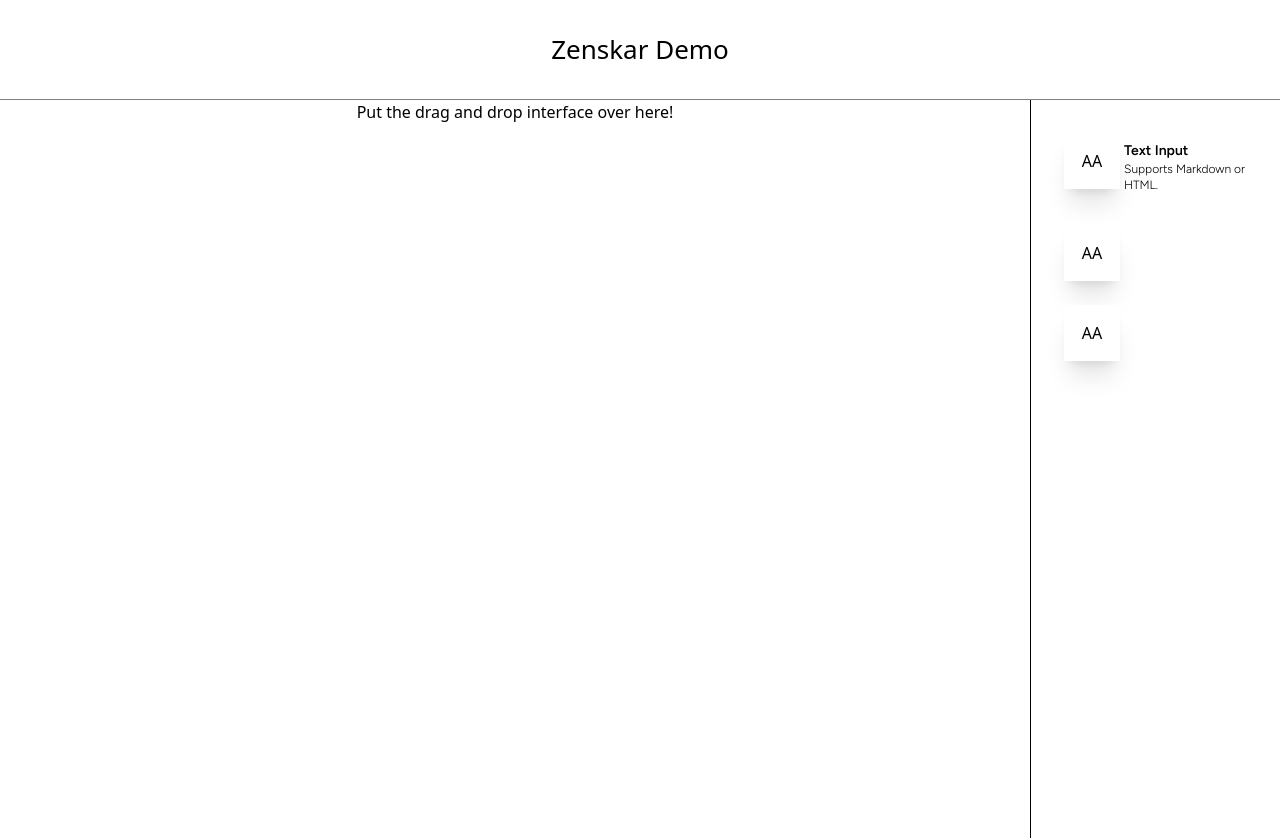
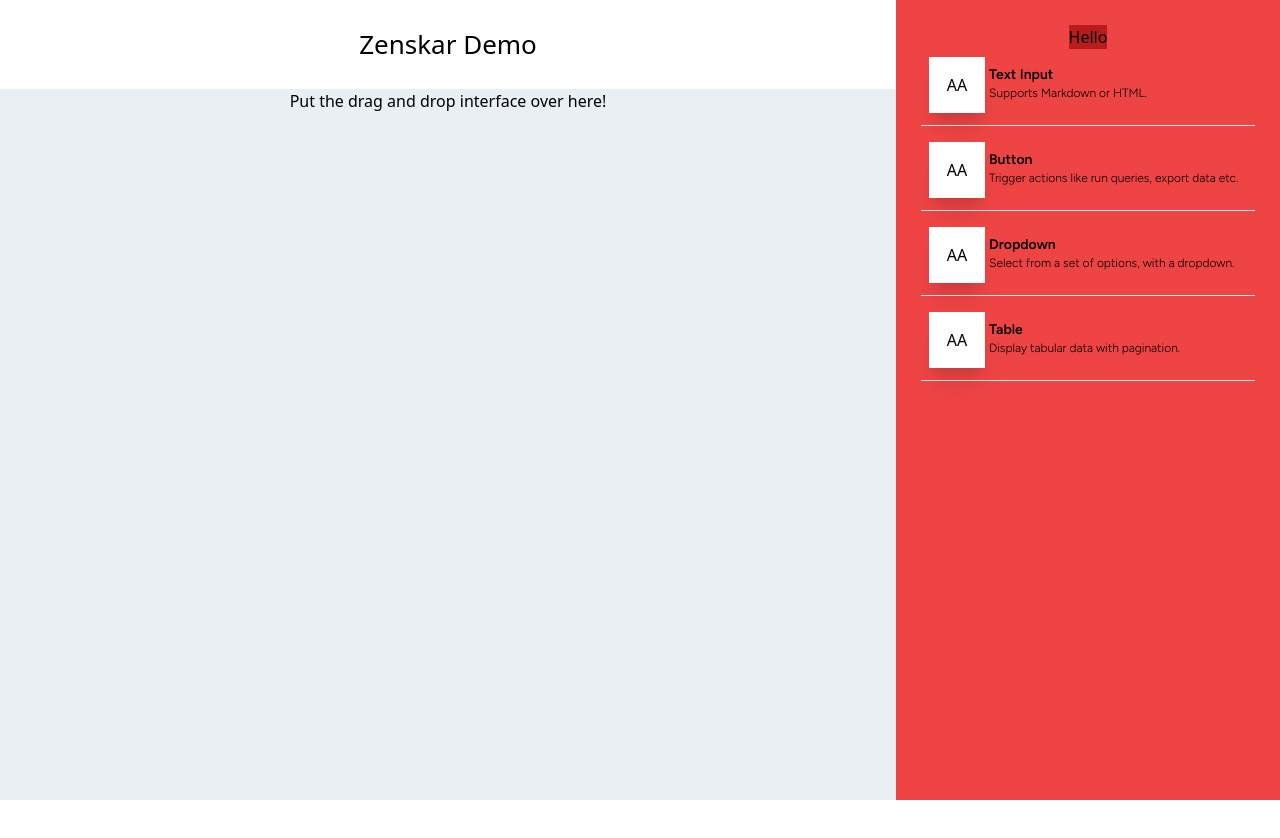
Before and after one commit to Bhrugu14/dynamic-dashboard, a React (Vite) app: page / in a window 1280 px wide. Shown: the top 838 px of the page. After the commit the page ends 800 px from the top, so only its background shows below. Built offline with nearby package versions, Linux system fonts and the light colour scheme.

Commit message:
initial sidebar design

```diff
--- a/src/App.css
+++ b/src/App.css
@@ -7,11 +7,12 @@
 .App {
   text-align: center;
   height: 100%;
+  width: 100%;
 }
 
 .App-header {
   height: 100px;
-  border-bottom: 1px solid grey;
+  /* border-bottom: 1px solid grey; */
   display: flex;
   flex-direction: column;
   align-items: center;
--- a/src/component/componentButton/index.tsx
+++ b/src/component/componentButton/index.tsx
@@ -13,14 +13,19 @@
 }: ButtonProps) => {
   return (
     <button
-      className={`flex py-2 pl-2 justify-center-center w-full ${className}`}
+      key={title}
+      className={`flex py-2 pb-3 pl-2 justify-center-center w-full border-b border-slate-400/8 ${className}`}
     >
-      <div className="h-14 w-14 bg-white shadow-xl flex items-center justify-center">
+      <div className="h-14 w-14 bg-white shadow-xl flex items-center justify-center cursor-pointer">
         AA
       </div>
-      <div className="py-2 pl-1 flex flex-col flex-1 items-start justify-center">
-        <label className="font-FigTree font-bold text-sm">{title}</label>
-        <label className="font-FigTree text-xs text-left">{description}</label>
+      <div className="py-2 pl-1 flex flex-col flex-1 items-start justify-center cursor-pointer">
+        <label className="font-FigTree font-bold text-sm cursor-pointer">
+          {title}
+        </label>
+        <label className="font-FigTree text-xs text-left cursor-pointer">
+          {description}
+        </label>
       </div>
     </button>
   );
--- a/src/container/mainContainer.tsx
+++ b/src/container/mainContainer.tsx
@@ -1,12 +1,29 @@
-import React from "react";
+import React, { useState } from "react";
 import { Outlet } from "react-router-dom";
+import { EditorPicker } from "../screen/editor/editorPicker";
 
 const MainContainer = () => {
+  const [isSidebar, setSidebar] = useState(true);
   return (
-    <>
-      <header className="App-header">Zenskar Demo</header>
-      <Outlet />
-    </>
+    <div className="flex min-h-screen h-full flex-1 max-w-full w-full overflow-x-hidden">
+      <div className={`flex flex-col flex-1 min-h-screen h-full w-full`}>
+        <header className="App-header">Zenskar Demo</header>
+        <Outlet />
+      </div>
+      <div
+        className={`transition-all duration-300 min-w-[70px] flex ${
+          isSidebar ? "md:min-w-[250px] md:w-[30vw] w-[100vw]" : "w-[5vw]"
+        } bg-red-500`}
+      >
+        <EditorPicker
+          setSidebar={() => {
+            console.log("HERE");
+            setSidebar(!isSidebar);
+          }}
+          isSidebar={isSidebar}
+        />
+      </div>
+    </div>
   );
 };
 
--- a/src/screen/editor/Editor.css
+++ b/src/screen/editor/Editor.css
@@ -5,11 +5,13 @@
 }
 
 .editor-canvas {
-  width: calc(100% - 250px);
+  width: 100%;
+  background-color: #e9eff2;
 }
 
 .editor-picker {
   padding: 25px;
-  width: 250px;
-  border-left: 1px solid black;
+  width: 100%;
+  /* width: 250px; */
+  /* border-left: 1px solid black; */
 }
--- /dev/null
+++ b/src/screen/editor/constant.ts
@@ -0,0 +1,22 @@
+export const componentData = [
+  {
+    title: "Text Input",
+    description: "Supports Markdown or HTML.",
+    icon: "Aa",
+  },
+  {
+    title: "Button",
+    description: "Trigger actions like run queries, export data etc.",
+    icon: "Aa",
+  },
+  {
+    title: "Dropdown",
+    description: "Select from a set of options, with a dropdown.",
+    icon: "Aa",
+  },
+  {
+    title: "Table",
+    description: "Display tabular data with pagination.",
+    icon: "Aa",
+  },
+];
--- a/src/screen/editor/editorPicker.tsx
+++ b/src/screen/editor/editorPicker.tsx
@@ -1,17 +1,22 @@
 import React from "react";
 import { ComponentButton } from "../../component";
+import { componentData } from "./constant";
 
-export const EditorPicker = (props) => {
+export const EditorPicker = ({ setSidebar, isSidebar }) => {
   return (
     <div className="editor-picker">
       {/* <input /> */}
-      <ComponentButton
-        className="mb-2"
-        title="Text Input"
-        description="Supports Markdown or HTML."
-      />
-      <ComponentButton className="mb-2" />
-      <ComponentButton className="mb-2" />
+      <button onClick={() => setSidebar()} className="bg-red-700">
+        Hello
+      </button>
+      {isSidebar &&
+        componentData.map((i, k) => (
+          <ComponentButton
+            className="mb-2"
+            title={i.title}
+            description={i.description}
+          />
+        ))}
     </div>
   );
 };
--- a/src/screen/editor/index.tsx
+++ b/src/screen/editor/index.tsx
@@ -7,7 +7,7 @@
   return (
     <div className="editor">
       <EditorCanvas />
-      <EditorPicker />
+      {/* <EditorPicker /> */}
     </div>
   );
 };
```
